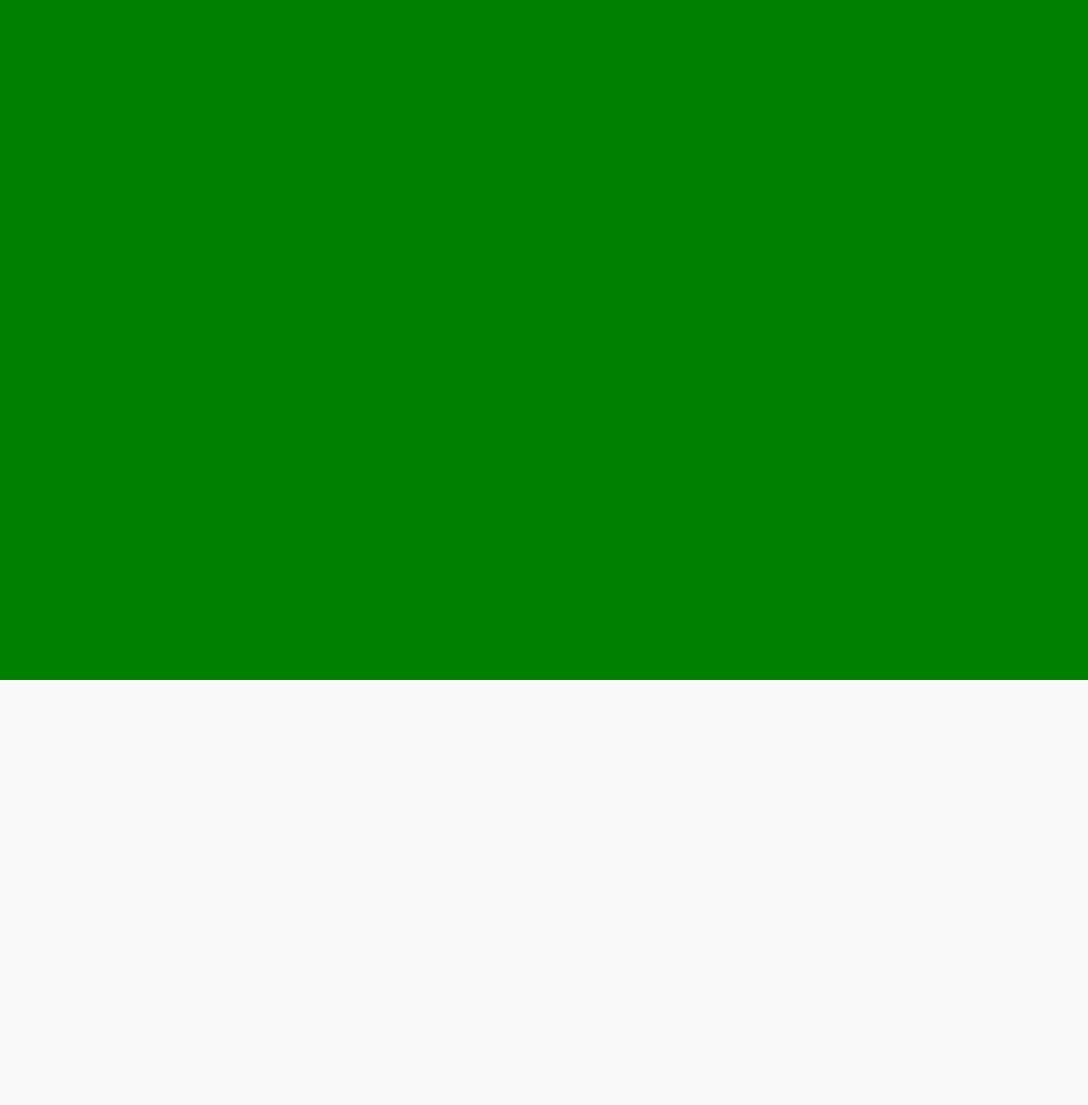
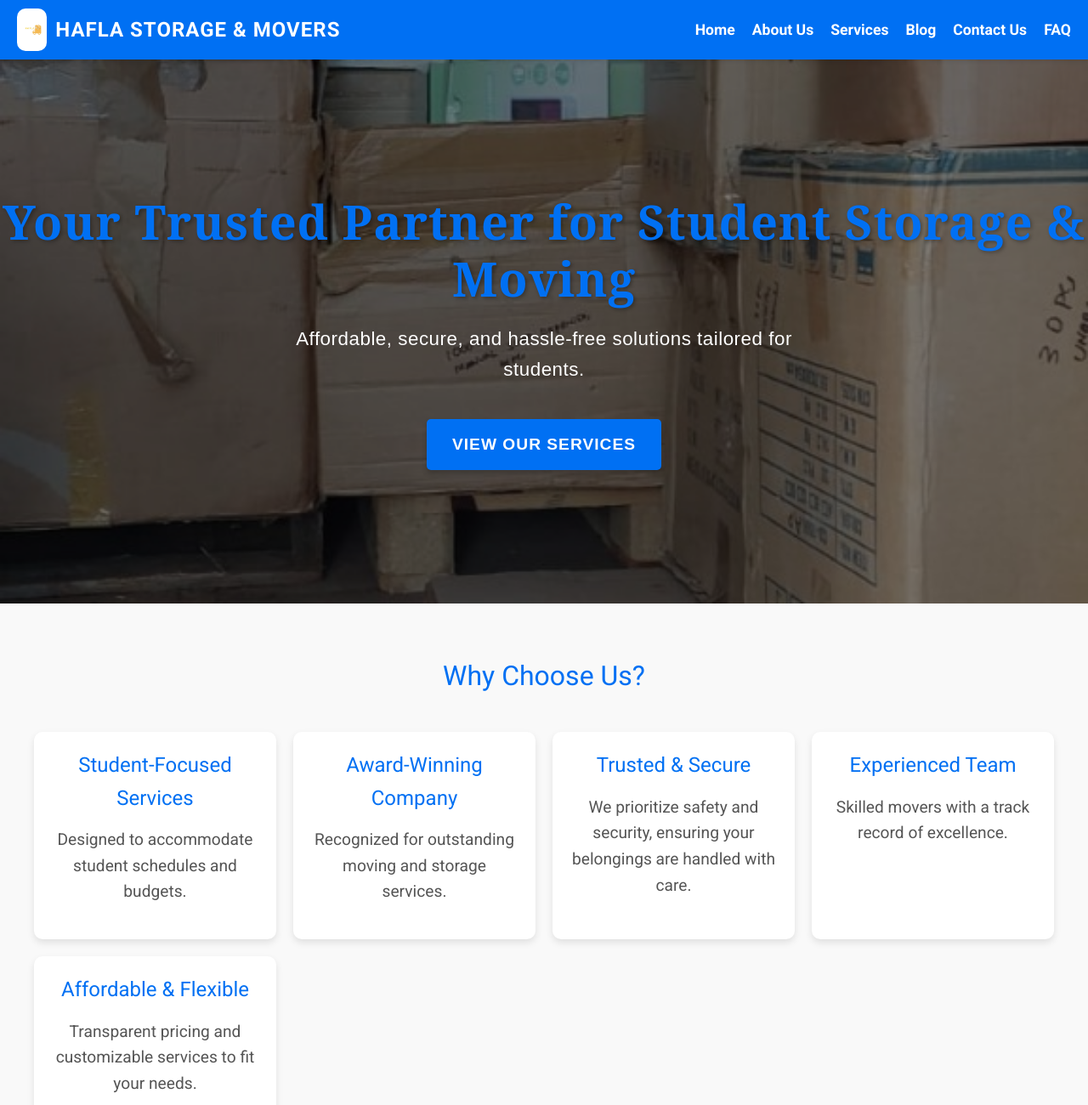
Before and after one commit to JohnMnyika/hafla-storage-and-movers, a Next.js app: page / in a window 1280 px wide. Shown: the top 1300 px of the page at 85% size. Before the commit the page ends 800 px from the top, so only its background shows below. Built offline with nearby package versions, Linux system fonts and the light colour scheme.

Commit message:
Site back online

```diff
--- a/src/pages/index.tsx
+++ b/src/pages/index.tsx
@@ -1,30 +1,75 @@
 import Head from 'next/head';
-import { useState, useEffect } from 'react';
+import Header from '../components/Header';
+import Footer from '../components/Footer';
+import Link from 'next/link';
+import styles from '../styles/Home.module.css';
 
 export default function Home() {
-    const [backgroundColor, setBackgroundColor] = useState('blue');
+    return (
+        <div>
+            <Head>
+                <title>Hafla Storage & Movers - Student Storage & Moving Services</title>
+                <meta name="description" content="Affordable, secure, and hassle-free student storage and moving services. Trusted by students for reliable solutions tailored to their needs." />
+                <meta name="keywords" content="student storage, moving services, affordable storage, secure storage, student movers" />
+                <meta name="author" content="Hafla Storage & Movers" />
+                <meta property="og:title" content="Hafla Storage & Movers - Student Storage & Moving Services" />
+                <meta property="og:description" content="Affordable, secure, and hassle-free student storage and moving services. Trusted by students for reliable solutions tailored to their needs." />
+                <meta property="og:image" content="http://hafla-storage-and-movers.co.ke/_next/image?url=%2Flogo.jpeg&w=64&q=75" />
+                <meta property="og:url" content="http://hafla-storage-and-movers.co.ke/" />
+                <link rel="canonical" href="http://hafla-storage-and-movers.co.ke/" />
+                <script type="application/ld+json">
+                    {JSON.stringify({
+                        "@context": "https://schema.org",
+                        "@type": "Company",
+                        "name": "Hafla Storage & Movers",
+                        "url": "http://hafla-storage-and-movers.co.ke/",
+                        "logo": "http://hafla-storage-and-movers.co.ke/_next/image?url=%2Flogo.jpeg&w=64&q=75",
+                        "description": "Affordable, secure, and hassle-free student storage and moving services.",
+                        "contactPoint": {
+                            "@type": "ContactPoint",
+                            "telephone": "+123-456-7890",
+                            "contactType": "customer service"
+                        }
+                    })}
+                </script>
+            </Head>
+            <Header />
+            <div className={styles.hero}>
+                <div className={styles.heroContent}>
+                    <h1>Your Trusted Partner for Student Storage & Moving</h1>
+                    <p style={{ color: '#fff' }}>Affordable, secure, and hassle-free solutions tailored for students.</p>
+                    <Link href="/services" className={styles.ctaButton}>View Our Services</Link>
+                </div>
+            </div>
 
-    useEffect(() => {
-        const colors = ['red', 'green', 'blue', 'yellow', 'purple', 'orange'];
-        let currentIndex = 0;
+            {/* Why Choose Us Section */}
+            <section className={styles.whyChooseUs}>
+                <h2>Why Choose Us?</h2>
+                <div className={styles.reasonsGrid}>
+                    <div className={styles.reasonCard}>
+                        <h3>Student-Focused Services</h3>
+                        <p>Designed to accommodate student schedules and budgets.</p>
+                    </div>
+                    <div className={styles.reasonCard}>
+                        <h3>Award-Winning Company</h3>
+                        <p>Recognized for outstanding moving and storage services.</p>
+                    </div>
+                    <div className={styles.reasonCard}>
+                        <h3>Trusted & Secure</h3>
+                        <p>We prioritize safety and security, ensuring your belongings are handled with care.</p>
+                    </div>
+                    <div className={styles.reasonCard}>
+                        <h3>Experienced Team</h3>
+                        <p>Skilled movers with a track record of excellence.</p>
+                    </div>
+                    <div className={styles.reasonCard}>
+                        <h3>Affordable & Flexible</h3>
+                        <p>Transparent pricing and customizable services to fit your needs.</p>
+                    </div>
+                </div>
+            </section>
 
-        const interval = setInterval(() => {
-            // Cycle through the colors array
-            currentIndex = (currentIndex + 1) % colors.length;
-            setBackgroundColor(colors[currentIndex]);
-        }, 1000); // Change color every 1000ms (1 second)
-
-        // Cleanup the interval on component unmount
-        return () => clearInterval(interval);
-    }, []);
-
-    return (
-        <div style={{ backgroundColor, width: '100vw', height: '100vh', transition: 'background-color 0.5s ease' }}>
-            <Head>
-                <title>Website on hold.</title>
-                <meta name="description" content="On hold." />
-            </Head>
-            {/* This is a color-changing page */}
+            <Footer />
         </div>
     );
 }
```
